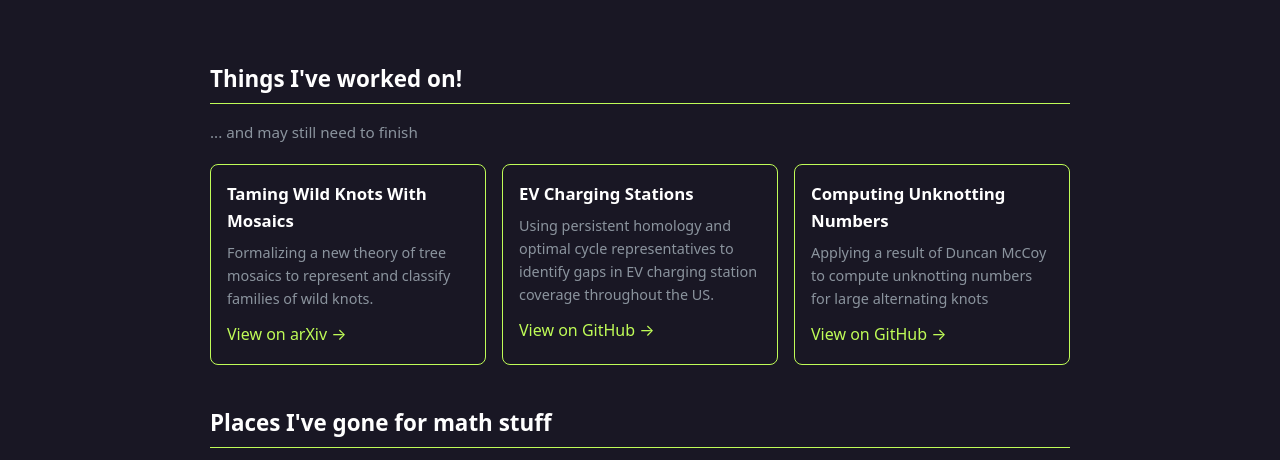
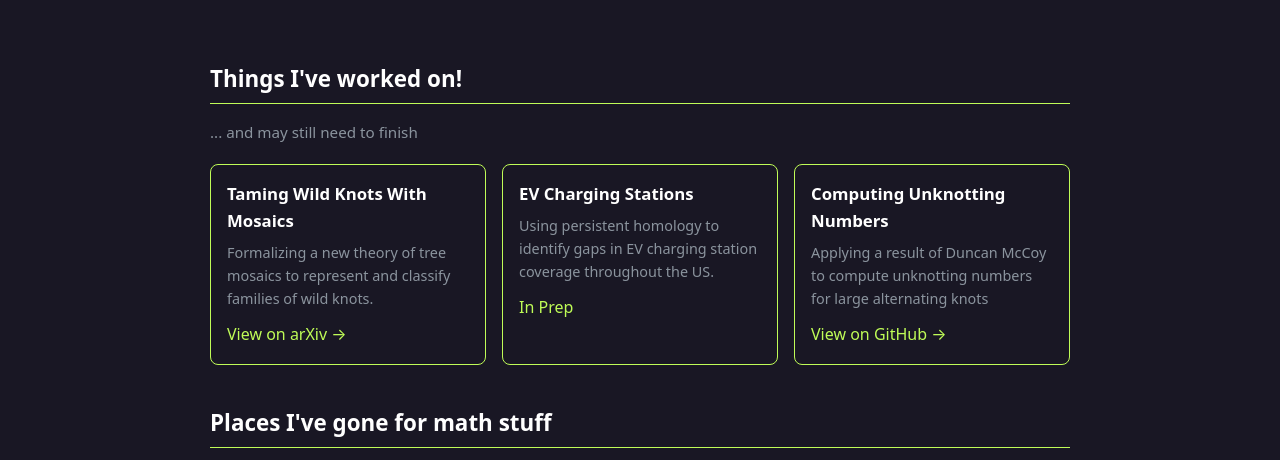
Before and after one commit to seankawano/seankawano.github.io, a plain HTML site: page index.html in a window 1280 px wide. Shown: the part 263-723 px from the top of the page. Drawn offline with nearby package versions, Linux system fonts and the light colour scheme.

Commit message:
removed link

```diff
--- a/index.html
+++ b/index.html
@@ -55,8 +55,8 @@
 
         <article class="card">
           <h3>EV Charging Stations</h3>
-          <p>Using persistent homology and optimal cycle representatives to identify gaps in EV charging station coverage throughout the US.</p>
-          <a href="https://github.com/seankawano/ph_coverage">View on GitHub →</a>
+          <p>Using persistent homology to identify gaps in EV charging station coverage throughout the US.</p>
+          <a href="">In Prep</a>
         </article>
 
         <article class="card">
```
